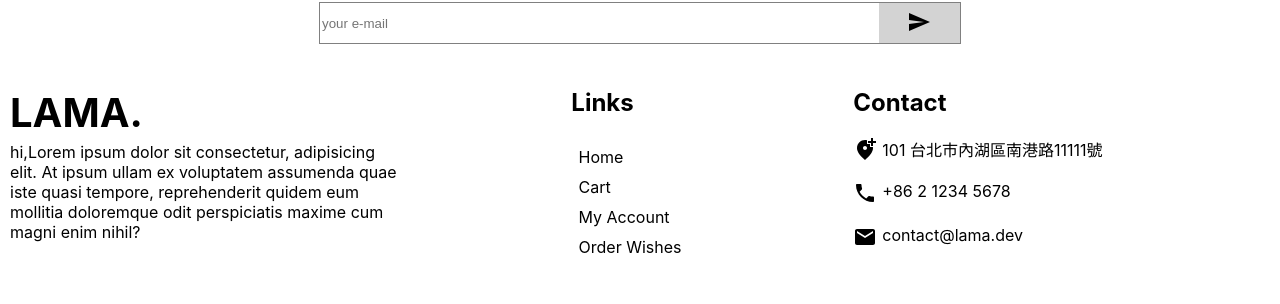
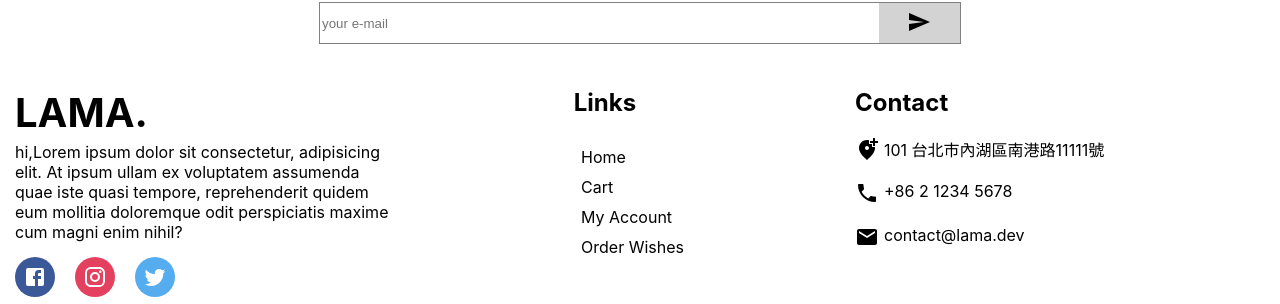
Before and after one commit to nn-1212/E-commerce, a React (Create React App) app: page / in a window 1280 px wide. Shown: the part 2803-3107 px from the top of the page. Built offline with nearby package versions, Linux system fonts and the light colour scheme.

Commit message:
footer right1

```diff
--- a/src/components/Footer.js
+++ b/src/components/Footer.js
@@ -8,6 +8,7 @@ const Container = styled.div`
 `
 const Left = styled.div`
     flex: 1;
+    margin-left: 5px;
 `
 const Center = styled.div`
     flex: 1;
@@ -45,7 +46,7 @@ const SocialIcon = styled.div`
     justify-content: center;
     color: white;
     border-radius: 50%;
-    /* background-color: #${(props) => {return props.color}} */
+    background-color: #${(props) => {return props.color}}
 
 `
 
--- a/src/components/Newsletter.js
+++ b/src/components/Newsletter.js
@@ -52,7 +52,7 @@ const Newsletter = () => {
       <Title>Newsletter</Title>
       <Desc>電子報：接收最新優惠、資訊</Desc>
         <InputContainer>
-            <Input placeholder='your e-mail'/>
+            <Input placeholder="your e-mail"/>
             <Button>
                 <SendIcon/>
             </Button>
```
